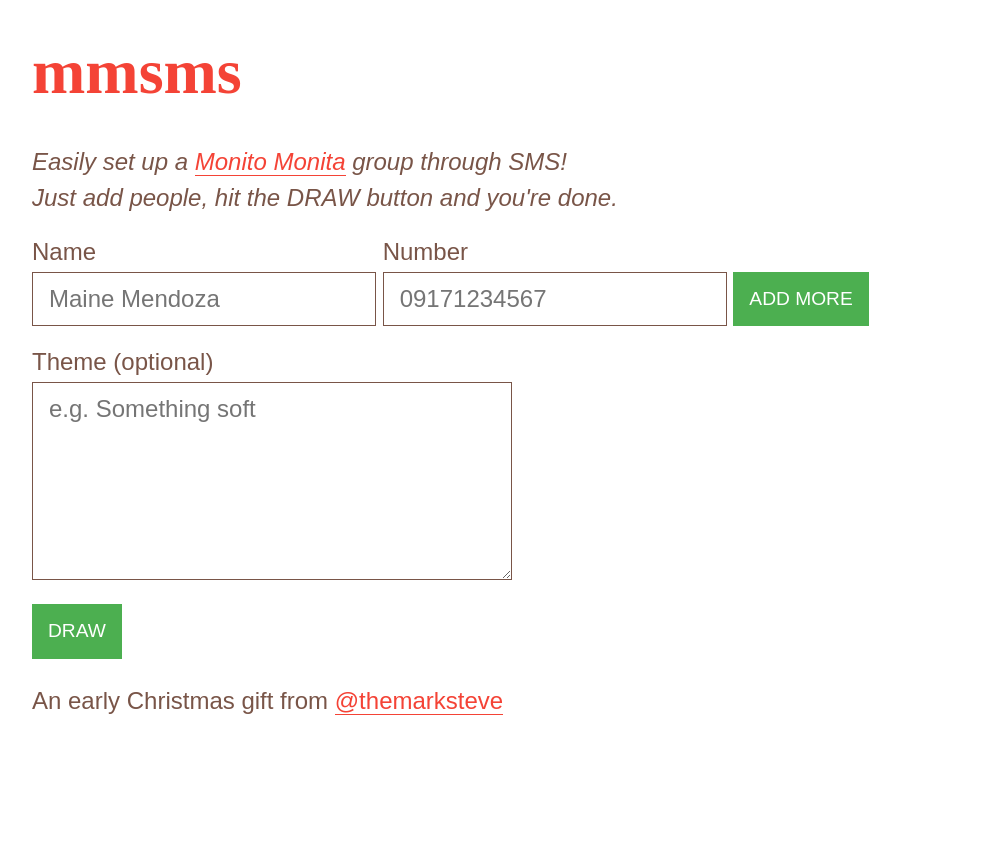
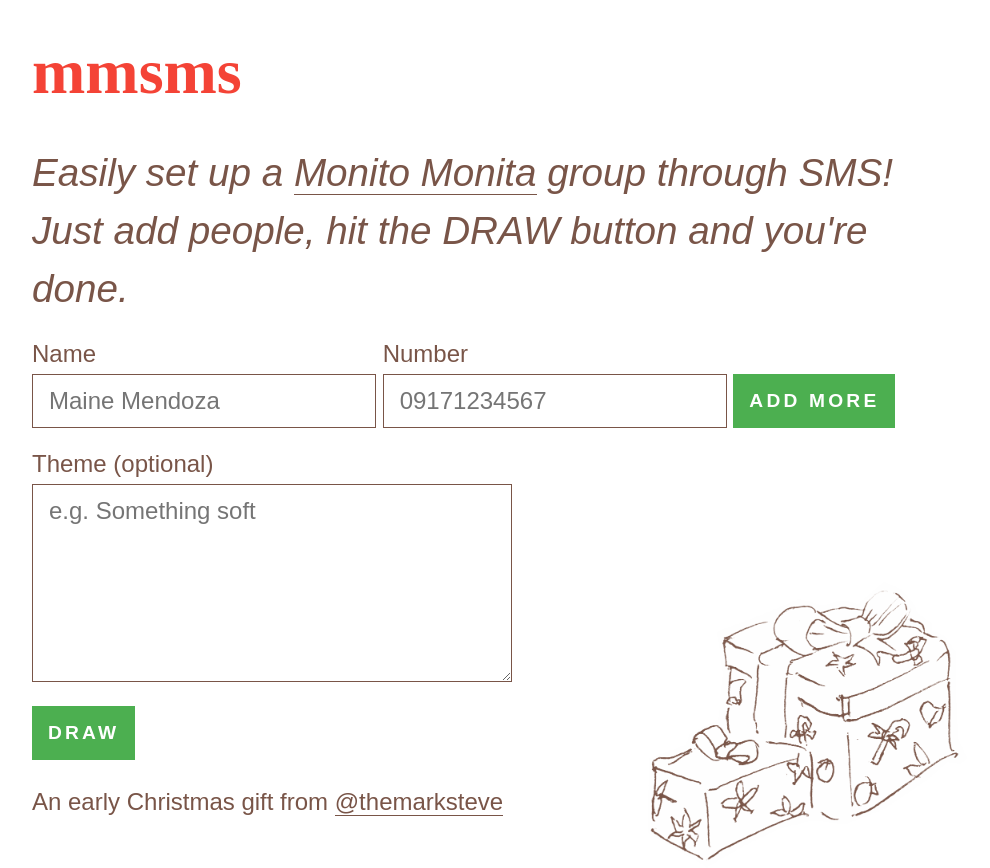
Before and after one commit to marksteve/mmsms, a Flask app: page / in a window 1280 px wide. Shown: the whole page, without its empty margins (152-1142 px from the left). Before the commit the page ends 715 px from the top, so only its background shows below. Run offline with Flask 2, Linux system fonts and the light colour scheme; some libraries are stand-ins or nearby versions.

Commit message:
Make it more pretty

```diff
--- a/static/styles.css
+++ b/static/styles.css
@@ -23,6 +23,9 @@ h1 {
 a {
   text-decoration: none;
   border-bottom: 1px solid;
+  color: inherit;
+}
+a:hover {
   color: #f44336;
 }
 input, textarea, button {
@@ -49,7 +52,12 @@ button {
   background: #4caf50;
   cursor: pointer;
   font-size: 80%;
+  font-weight: bold;
+  letter-spacing: 0.2rem;
   text-transform: uppercase;
+}
+button:hover {
+  background: #66bb6a;
 }
 label {
   position: relative;
@@ -63,9 +71,12 @@ label > span {
   line-height: 1;
 }
 main {
+  background: url(gifts.png) no-repeat right bottom;
+  background-size: 20rem;
   width: 60rem;
   padding: 1.5rem;
 }
 .desc {
+  font-size: 161%;
   font-style: italic;
 }
```
Also changed, not shown: static/gifts.png (added), 1 other file.
